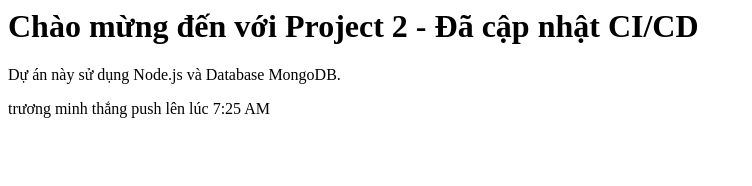
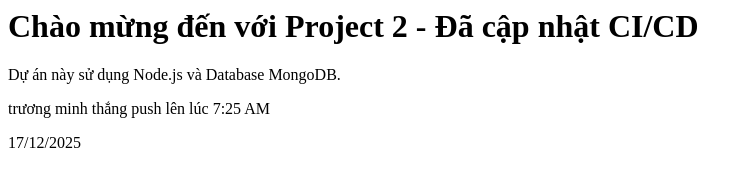
Before and after one commit to truongminhthang10-code/thcuoikybai2, a website: page index.html in a window 1280 px wide. Shown: the whole page, without its empty margins (0-752 px from the left). Drawn offline with Linux system fonts and the light colour scheme.

```diff
--- a/index.html
+++ b/index.html
@@ -1,3 +1,4 @@
 <h1>Chào mừng đến với Project 2 - Đã cập nhật CI/CD</h1>
 <p>Dự án này sử dụng Node.js và Database MongoDB.</p>
 <p>trương minh thắng push lên lúc 7:25 AM</p>
+<p >17/12/2025</p>
```
